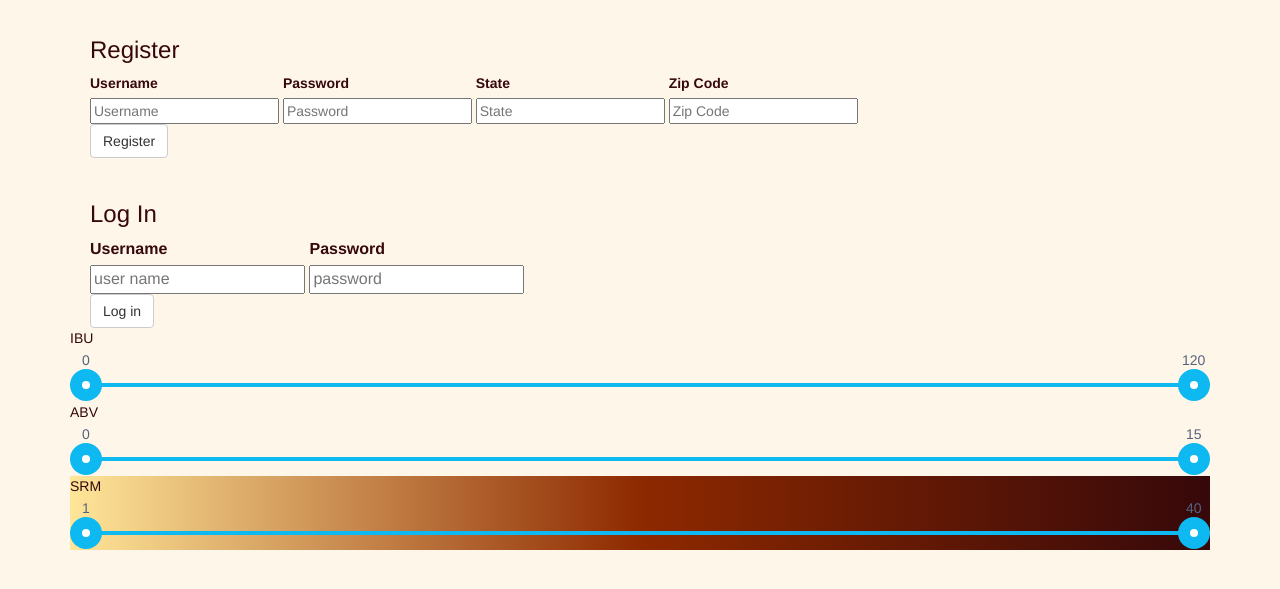
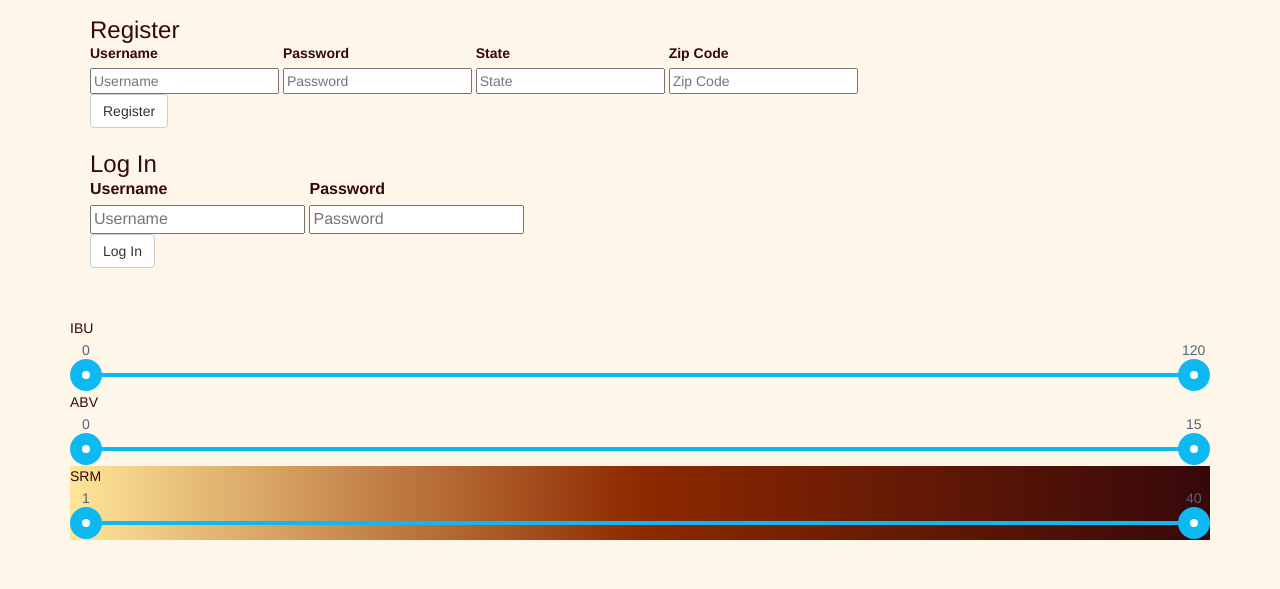
Before and after one commit to d0ughtyj/wdir-project3, a website: page public/index.html in a window 1280 px wide. Both pictures are taken after a click on the element "Register | Log In". Shown: the part 127-716 px from the top of the page. Drawn offline with nearby package versions, Linux system fonts and the light colour scheme; no server answers; a web font is replaced by a local one.

Commit message:
Form Layout

```diff
--- a/public/css/style.css
+++ b/public/css/style.css
@@ -44,6 +44,10 @@ h6:hover {
   color: #B54B02;
 }
 
+h3 {
+  margin: 0;
+}
+
 .glyphicon {
   padding-right: 6px;
 }
--- a/public/css/style_user_auth.css
+++ b/public/css/style_user_auth.css
@@ -17,6 +17,7 @@
 background: #FEF7E9;
 padding-left: 20px;
 padding-top: 20px;
+padding-bottom: 0;
 }
 
 .clsLogin{
@@ -25,7 +26,7 @@ border-radius: 2px;
 font-size: 16px;
 padding-top: 0px;
 padding-left: 20px;
-padding-bottom: 0px;
+padding-bottom: 50px;
 }
 .clsLoginLogout{
 background: #FEF7E9;
@@ -42,8 +43,4 @@ height:34px;
  height: 34px;
 }
 
-.registerButton {
-	color: #36080B;
-}
-
 select option:empty { display:none }
--- a/public/index.html
+++ b/public/index.html
@@ -84,14 +84,14 @@
                 <br><h3>Log In</h3>
                 <div class="form-group">
                   <label for="userCtrl.loginForm.username">Username</label><br/>
-                <input class="register-form-input" type="text" ng-model="userCtrl.loginForm.username" placeholder="user name" required/>
+                <input class="register-form-input" type="text" ng-model="userCtrl.loginForm.username" placeholder="Username" required/>
               </div>
                 <div class="form-group">
                   <label for="userCtrl.loginForm.password">Password</label><br/>
-                <input class="register-form-input" type="password" ng-model="userCtrl.loginForm.password" placeholder="password" required/>
+                <input class="register-form-input" type="password" ng-model="userCtrl.loginForm.password" placeholder="Password" required/>
               </div><br/>
                 <div class="form-group">
-                <button class="register-form-button btn btn-default" type="submit">Log in</button>
+                <button class="register-form-button btn btn-default" type="submit">Log In</button>
               </div>
               </form>
         </section>
```
